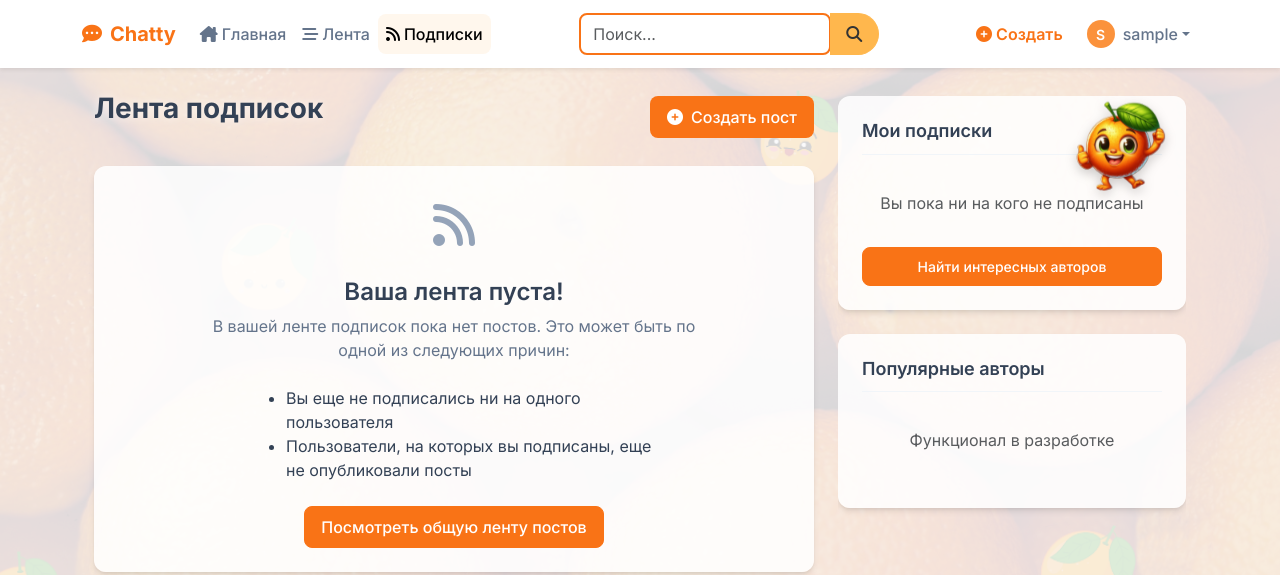
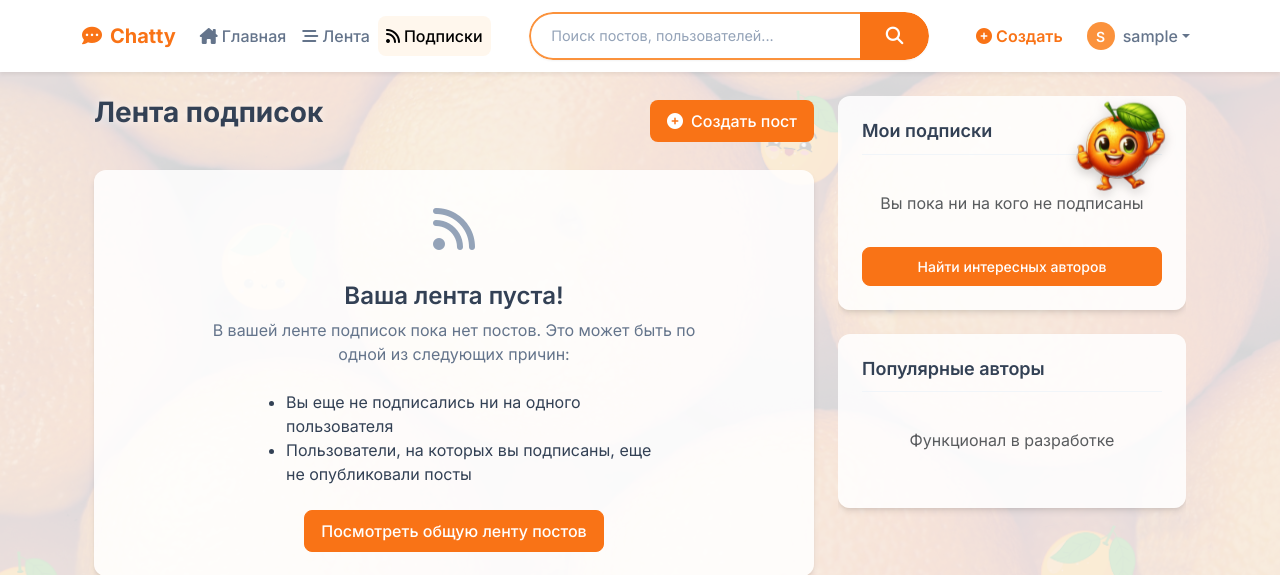
Before and after one commit to AleksejsGir/Chatty_orange, a Django app: page /subscriptions/feed/ in a window 1280 px wide. Shown: the top 575 px of the page. Run offline with Django 5.2, Linux system fonts and the light colour scheme; the visitor is signed in with stand-in values (Sample User, id 1); data that the repository does not hold is empty; parts of the project's set-up code (start-up, migrations or seed data) failed here and were passed over; some libraries are stand-ins or nearby versions.

Commit message:
refactoring search.css code

```diff
--- a/static/css/orange-style.css
+++ b/static/css/orange-style.css
@@ -184,44 +184,6 @@ h1, h2, h3, h4, h5, h6 {
 .nav-link.active {
   color: var(--primary);
   background-color: var(--primary-ultra-light);
-}
-
-.search-form {
-  max-width: 300px;
-}
-
-/*.search-input {*/
-/*  border-radius: var(--radius-full) 0 0 var(--radius-full) !important;*/
-/*  border-right: none;*/
-/*  font-size: 0.875rem;*/
-/*}*/
-
-/*.search-input:focus {*/
-/*  box-shadow: none;*/
-/*  border-color: var(--primary-light);*/
-/*}*/
-.search-input {
-  border: 2px solid #f97316 !important;
-  border-radius: 8px !important;
-  transition: all 0.3s;
-}
-
-/* Стиль при фокусе */
-.search-input:focus {
-  border-color: #f97316 !important;
-  box-shadow: 0 0 8px rgba(249, 115, 22, 0.3) !important;
-}
-
-.btn-search {
-  background-color: white;
-  border-radius: 0 var(--radius-full) var(--radius-full) 0 !important;
-  border: 1px solid #ced4da;
-  border-left: none;
-  color: var(--primary);
-}
-
-.btn-search:hover {
-  color: var(--primary-dark);
 }
 
 .create-post-btn {
@@ -1251,11 +1213,11 @@ h1, h2, h3, h4, h5, h6 {
     padding: 2rem;
   }
 
-  .navbar .search-form {
-    margin: 0.5rem 0;
-    width: 100%;
-    max-width: none;
-  }
+  /*.navbar .search-form {*/
+  /*  margin: 0.5rem 0;*/
+  /*  width: 100%;*/
+  /*  max-width: none;*/
+  /*}*/
 
   .profile-avatar-container {
     margin-left: auto;
--- /dev/null
+++ b/static/css/search-styles.css
@@ -0,0 +1,134 @@
+/* ===== СТИЛИ ДЛЯ БЛОКА ПОИСКА ===== */
+
+/* Контейнер формы поиска */
+.search-form {
+    min-width: 400px; /* Увеличенная ширина */
+    max-width: 500px; /* Максимальная ширина для больших экранов */
+}
+
+/* Группа поля ввода и кнопки */
+.search-form .input-group {
+    position: relative;
+    box-shadow: var(--shadow-sm);
+    border-radius: var(--radius-full);
+    overflow: hidden;
+    transition: all var(--transition-normal);
+}
+
+.search-form .input-group:hover {
+    box-shadow: var(--shadow-md);
+    transform: translateY(-1px);
+}
+
+.search-form .input-group:focus-within {
+    box-shadow: 0 0 0 3px rgba(249, 115, 22, 0.2), var(--shadow-md);
+}
+
+/* Поле ввода поиска */
+.search-input {
+    border: 2px solid var(--primary-light) !important;
+    border-right: none !important;
+    border-radius: var(--radius-full) 0 0 var(--radius-full) !important;
+    padding: 0.625rem 1.25rem !important;
+    font-size: 0.95rem;
+    color: var(--text-dark);
+    background-color: var(--bg-white);
+    transition: all var(--transition-fast);
+}
+
+.search-input:focus {
+    border-color: var(--primary) !important;
+    box-shadow: none !important;
+    outline: none;
+    background-color: var(--primary-ultra-light);
+}
+
+.search-input::placeholder {
+    color: var(--text-light);
+    font-size: 0.9rem;
+}
+
+/* Кнопка поиска */
+.btn-search {
+    background-color: var(--primary) !important;
+    border: 2px solid var(--primary) !important;
+    border-radius: 0 var(--radius-full) var(--radius-full) 0 !important;
+    color: var(--text-white) !important;
+    padding: 0.625rem 1.5rem !important;
+    font-size: 1rem;
+    transition: all var(--transition-fast);
+    position: relative;
+    overflow: hidden;
+}
+
+.btn-search:hover {
+    background-color: var(--primary-dark) !important;
+    border-color: var(--primary-dark) !important;
+    transform: translateX(2px);
+}
+
+.btn-search:active {
+    transform: translateX(0);
+}
+        /* Стили для подсветки поиска */
+.highlight {
+    background-color: #ffd700;
+    color: #000;
+    padding: 0.1em 0.3em;
+    border-radius: 3px;
+    font-weight: 500;
+    box-shadow: 0 0 2px rgba(0,0,0,0.2);
+}
+.highlight mark {
+    all: inherit !important;
+}
+
+/* Иконка в кнопке поиска */
+.btn-search i {
+    font-size: 1.1rem;
+    transition: transform var(--transition-fast);
+}
+
+.btn-search:hover i {
+    transform: scale(1.15);
+}
+
+/* Адаптивность для мобильных устройств */
+@media (max-width: 768px) {
+    .search-form {
+        min-width: 100%;
+        max-width: 100%;
+    }
+
+    .search-form .input-group {
+        flex-wrap: nowrap;
+    }
+
+    .search-input {
+        padding: 0.5rem 1rem !important;
+        font-size: 0.9rem;
+    }
+
+    .btn-search {
+        padding: 0.5rem 1rem !important;
+    }
+}
+
+/* Дополнительные стили для лучшей интеграции */
+@media (min-width: 992px) {
+    .navbar .search-form {
+        margin: 0 2rem;
+    }
+}
+
+/* Анимация появления результатов поиска (на будущее) */
+@keyframes slideDown {
+    from {
+        opacity: 0;
+        transform: translateY(-10px);
+    }
+    to {
+        opacity: 1;
+        transform: translateY(0);
+    }
+}
--- a/subscriptions/templates/subscriptions/feed.html
+++ b/subscriptions/templates/subscriptions/feed.html
@@ -248,30 +248,6 @@
 
 {% block extra_css %}
 <style>
-    /* Стили для строки поиска */
-    .search-input {
-        border: 2px solid #f97316 !important;
-        border-radius: 8px !important;
-        transition: all 0.3s;
-    }
-
-    .search-input:focus {
-        border-color: #f97316 !important;
-        box-shadow: 0 0 8px rgba(249, 115, 22, 0.3) !important;
-        outline: none;
-    }
-
-    .btn-search {
-        background-color: #FFB74D !important;
-        border-color: #FFB74D !important;
-        color: #333 !important;
-        transition: all 0.3s;
-    }
-
-    .btn-search:hover {
-        background-color: #F57C00 !important;
-        border-color: #F57C00 !important;
-    }
 
     /* Стили для галереи изображений */
     .post-images {
--- a/templates/base.html
+++ b/templates/base.html
@@ -21,6 +21,7 @@
     <link rel="stylesheet" href="{% static 'css/orange-style.css' %}">
     <link rel="stylesheet" href="{% static 'css/unified-styles.css' %}">
     <link rel="stylesheet" href="{% static 'css/orange-assistant.css' %}">
+    <link rel="stylesheet" href="{% static 'css/search-styles.css' %}">
 
     {% block extra_css %}
         <style>
@@ -68,39 +69,39 @@
 </style>
          <style>
             /* Единые стили для кнопки .btn-search */
-            .btn-search {
-                background-color: #FFB74D !important;
-                border-color: #FFB74D !important;
-                color: #333 !important;
-                transition: all 0.3s;
-            }
-            .btn-search:hover {
-                background-color: #F57C00 !important;
-                border-color: #F57C00 !important;
-            }
-            .btn-edit-profile {
-                background-color: #FFB74D !important;
-                border-color: #FFB74D !important;
-                color: #333 !important;
-                transition: all 0.3s;
-            }
-            /* Общие стили для кнопок поиска и редактирования */
-            .btn-edit-profile:hover {
-                background-color: #F57C00 !important;
-                border-color: #F57C00 !important;
-            }
-            /* Стили для строки поиска */
-            .search-input {
-                border: 2px solid #f97316 !important;
-                border-radius: 8px !important;
-                transition: all 0.3s;
-            }
-
-            /* Стиль при фокусе */
-            .search-input:focus {
-                border-color: #f97316 !important;
-                box-shadow: 0 0 8px rgba(249, 115, 22, 0.3) !important;
-            }
+            {#.btn-search {#}
+            {#    background-color: #FFB74D !important;#}
+            {#    border-color: #FFB74D !important;#}
+            {#    color: #333 !important;#}
+            {#    transition: all 0.3s;#}
+            {#}#}
+            {#.btn-search:hover {#}
+            {#    background-color: #F57C00 !important;#}
+            {#    border-color: #F57C00 !important;#}
+            {#}#}
+            {#.btn-edit-profile {#}
+            {#    background-color: #FFB74D !important;#}
+            {#    border-color: #FFB74D !important;#}
+            {#    color: #333 !important;#}
+            {#    transition: all 0.3s;#}
+            {#}#}
+            {#/* Общие стили для кнопок поиска и редактирования */#}
+            {#.btn-edit-profile:hover {#}
+            {#    background-color: #F57C00 !important;#}
+            {#    border-color: #F57C00 !important;#}
+            {#}#}
+            {#/* Стили для строки поиска */#}
+            {#.search-input {#}
+            {#    border: 2px solid #f97316 !important;#}
+            {#    border-radius: 8px !important;#}
+            {#    transition: all 0.3s;#}
+            {#}#}
+            {##}
+            {#/* Стиль при фокусе */#}
+            {#.search-input:focus {#}
+            {#    border-color: #f97316 !important;#}
+            {#    box-shadow: 0 0 8px rgba(249, 115, 22, 0.3) !important;#}
+            {#}#}
     </style>
         </style>
     {% endblock %}
--- a/templates/includes/navbar.html
+++ b/templates/includes/navbar.html
@@ -39,17 +39,18 @@
                 </li>
             </ul>
 
-            {# Поиск (статичная заглушка) #}
+
+            {# Поиск #}
             <form class="d-flex mx-auto search-form d-none d-lg-flex" role="search" action="{% url 'posts:post-list' %}" method="get">
                 <div class="input-group">
                     <input class="form-control search-input"
                            type="search"
                            name="q"
                            value="{{ search_query|default:'' }}"
-                           placeholder="Поиск..."
+                           placeholder="Поиск постов, пользователей..."
                            aria-label="Search">
                     <button class="btn btn-search" type="submit">
-                        <i class="fa-solid fa-search"></i>
+                        <i class="fa-solid fa-magnifying-glass"></i>
                     </button>
                 </div>
             </form>
```
Also changed, not shown: posts/templates/posts/post_list.html (+0 -25 lines).
